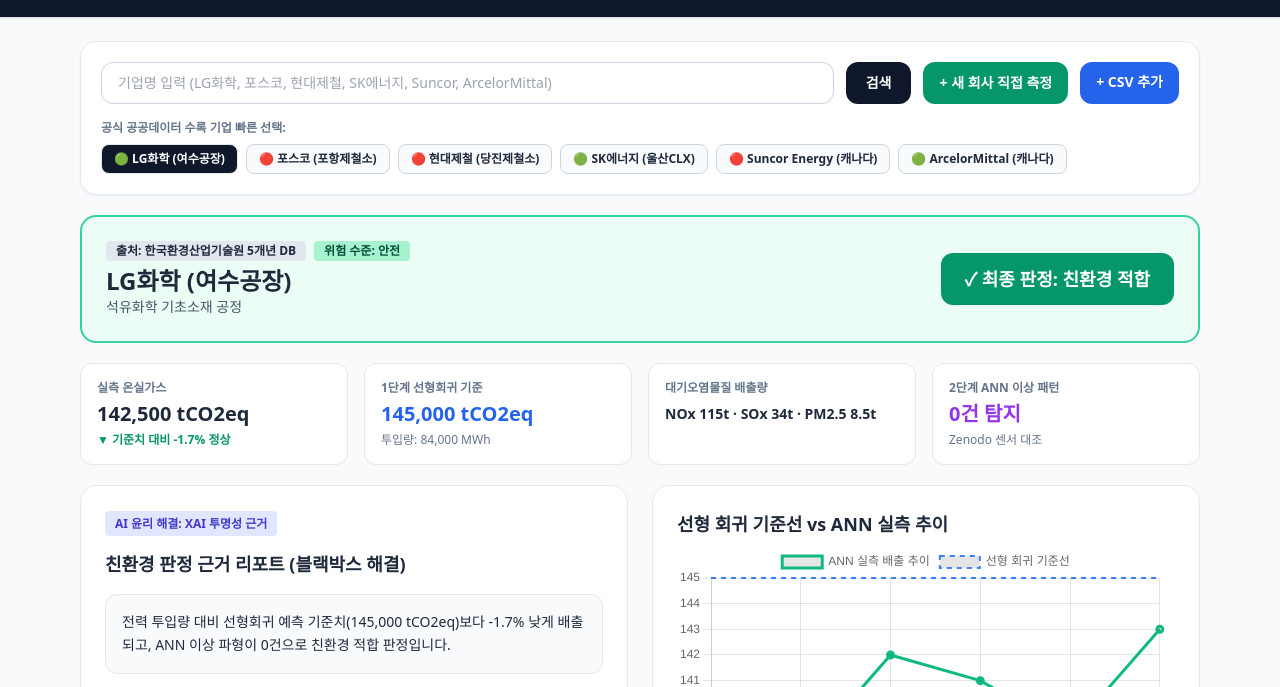
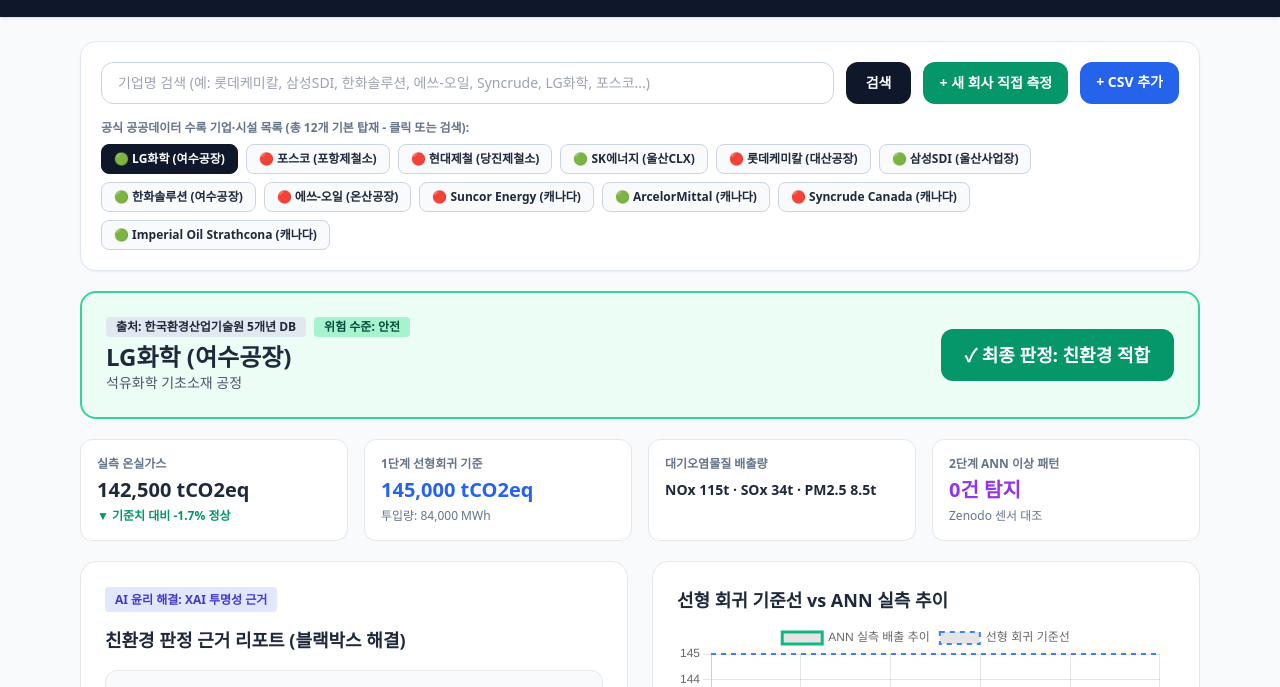
Before and after one commit to ddahyunisthebest/greenverify-ai, a plain HTML site: page index.html in a window 1280 px wide. Shown: the part 71-758 px from the top of the page. Drawn offline with nearby package versions, Linux system fonts and the light colour scheme.

Commit message:
Update index.html

```diff
--- a/index.html
+++ b/index.html
@@ -25,15 +25,15 @@
   <main class="max-w-6xl mx-auto px-4 py-6 space-y-5">
     <section class="bg-white p-5 rounded-2xl border border-slate-200 shadow-sm space-y-4">
       <div class="flex flex-col md:flex-row gap-3">
-        <input id="qInput" type="text" placeholder="기업명 입력 (LG화학, 포스코, 현대제철, SK에너지, Suncor, ArcelorMittal)" class="flex-1 px-4 py-2.5 border border-slate-300 rounded-xl text-sm" />
-        <button id="qBtn" type="button" class="bg-slate-900 text-white px-5 py-2.5 rounded-xl font-bold text-sm">검색</button>
-        <button id="mOpen" type="button" class="bg-emerald-600 text-white px-4 py-2.5 rounded-xl font-bold text-sm">+ 새 회사 직접 측정</button>
-        <label class="bg-blue-600 text-white px-4 py-2.5 rounded-xl font-bold text-sm cursor-pointer text-center">
+        <input id="qInput" type="text" placeholder="기업명 검색 (예: 롯데케미칼, 삼성SDI, 한화솔루션, 에쓰-오일, Syncrude, LG화학, 포스코...)" class="flex-1 px-4 py-2.5 border border-slate-300 rounded-xl text-sm" />
+        <button id="qBtn" type="button" class="bg-slate-900 text-white px-5 py-2.5 rounded-xl font-bold text-sm hover:bg-slate-800">검색</button>
+        <button id="mOpen" type="button" class="bg-emerald-600 text-white px-4 py-2.5 rounded-xl font-bold text-sm hover:bg-emerald-700">+ 새 회사 직접 측정</button>
+        <label class="bg-blue-600 text-white px-4 py-2.5 rounded-xl font-bold text-sm cursor-pointer text-center hover:bg-blue-700">
           + CSV 추가<input id="fInput" type="file" accept=".csv" class="hidden" />
         </label>
       </div>
       <div>
-        <p class="text-xs font-bold text-slate-500 mb-2">공식 공공데이터 수록 기업 빠른 선택:</p>
+        <p class="text-xs font-bold text-slate-500 mb-2">공식 공공데이터 수록 기업·시설 목록 (총 <span id="cnt">12</span>개 기본 탑재 - 클릭 또는 검색):</p>
         <div id="btnBox" class="flex flex-wrap gap-2"></div>
       </div>
     </section>
@@ -85,7 +85,7 @@
   <div id="modal" class="hidden fixed inset-0 bg-black/50 flex items-center justify-center p-4">
     <div class="bg-white rounded-2xl max-w-md w-full p-6 space-y-3">
       <h3 class="text-lg font-black">새 회사 위험도 직접 측정</h3>
-      <input id="mN" type="text" placeholder="기업명 (예: 한화솔루션)" class="w-full p-2 border rounded text-sm" />
+      <input id="mN" type="text" placeholder="기업명 (예: 금호석유화학)" class="w-full p-2 border rounded text-sm" />
       <input id="mE" type="number" placeholder="연간 전력 투입량 MWh (예: 60000)" class="w-full p-2 border rounded text-sm" />
       <input id="mG" type="number" placeholder="실측 온실가스 tCO2eq (예: 140000)" class="w-full p-2 border rounded text-sm" />
       <div class="grid grid-cols-3 gap-2">
@@ -114,25 +114,44 @@
       { id: 4, name: "SK에너지 (울산CLX)", sub: "원유 정제 및 정밀화학 공정", src: "한국환경산업기술원 5개년 DB", eng: 162000, ghg: 274000, base: 280000, air: "NOx 210t · SOx 88t · PM2.5 16.2t", ann: 0, risk: "안전", eco: true,
         txt: "선형회귀 예측 기준치 대비 -2.1% 감축 달성 및 대기오염물질 전 항목 기준치 이내 유지로 친환경 적합 판정입니다.",
         fac: [["에너지 효율 및 탄소 감축", 59], ["SOx 저감 설비 효율", 26], ["NOx 안정적 제어", 15]], act: [275,272,276,274,271,275] },
-      { id: 5, name: "Suncor Energy (캐나다)", sub: "오일샌드 개질 시설", src: "캐나다 GHGRP 공식 DB", eng: 195000, ghg: 482000, base: 365000, air: "NOx 520t · SOx 310t · PM2.5 48.0t", ann: 7, risk: "심각", eco: false,
+      { id: 5, name: "롯데케미칼 (대산공장)", sub: "납사분해(NCC) 및 폴리머 공정", src: "한국환경산업기술원 5개년 DB", eng: 112000, ghg: 238000, base: 207000, air: "NOx 185t · SOx 72t · PM2.5 14.0t", ann: 3, risk: "위험", eco: false,
+        txt: "투입 에너지 대비 선형회귀 예측 기준치(207,000 tCO2eq)를 +15.0% 초과했으며, 열분해로 구간의 NOx 배출 비중(44%)이 높아 친환경 부적합 판정입니다.",
+        fac: [["탄소 기준선 초과(+15.0%)", 46], ["질소산화물(NOx) 배출 비중", 44], ["황산화물(SOx) 영향", 10]], act: [205,215,235,248,240,232] },
+      { id: 6, name: "삼성SDI (울산사업장)", sub: "이차전지 양극활물질 및 셀 공정", src: "한국환경산업기술원 5개년 DB", eng: 68000, ghg: 118000, base: 125800, air: "NOx 42t · SOx 11t · PM2.5 3.1t", ann: 0, risk: "안전", eco: true,
+        txt: "공정 전력 대비 선형회귀 예측 기준치(125,800 tCO2eq)보다 -6.2% 감축되었으며, 대기오염물질이 극소량으로 제어되어 친환경 적합 판정입니다.",
+        fac: [["전력 효율 및 탄소 감축(-6.2%)", 65], ["청정 배기 제어 효율", 25], ["센서 안정성(이상 0건)", 10]], act: [119,117,118,116,118,117] },
+      { id: 7, name: "한화솔루션 (여수공장)", sub: "가성소다 및 염화비닐(PVC) 공정", src: "한국환경산업기술원 5개년 DB", eng: 95000, ghg: 171000, base: 175750, air: "NOx 98t · SOx 28t · PM2.5 7.2t", ann: 0, risk: "안전", eco: true,
+        txt: "선형회귀 예측 기준치(175,750 tCO2eq) 대비 -2.7% 낮게 관리되고 있으며, ANN 이상 패턴이 발견되지 않아 친환경 기준을 충족했습니다.",
+        fac: [["기준선 이하 배출 유지(-2.7%)", 58], ["NOx/SOx 스크러버 효율", 29], ["공정 에너지 안정도", 13]], act: [172,170,171,169,172,170] },
+      { id: 8, name: "에쓰-오일 (온산공장)", sub: "중질유 분해 및 윤활기유 공정", src: "한국환경산업기술원 5개년 DB", eng: 178000, ghg: 362000, base: 329300, air: "NOx 310t · SOx 145t · PM2.5 24.5t", ann: 2, risk: "주의", eco: false,
+        txt: "고도화 설비 가동에 따른 온실가스가 선형회귀 예측 기준치(329,300 tCO2eq) 대비 +9.9% 초과하여 주의 단계 및 친환경 부적합으로 분류되었습니다.",
+        fac: [["황산화물(SOx) 배출 기여도", 42], ["탄소 기준선 초과(+9.9%)", 38], ["질소산화물(NOx) 영향", 20]], act: [330,342,360,375,365,355] },
+      { id: 9, name: "Suncor Energy (캐나다)", sub: "오일샌드 개질 시설", src: "캐나다 GHGRP 공식 DB", eng: 195000, ghg: 482000, base: 365000, air: "NOx 520t · SOx 310t · PM2.5 48.0t", ann: 7, risk: "심각", eco: false,
         txt: "공식 기준치(365,000 tCO2eq) 대비 +32.1% 초과 배출 및 ANN 가스 연소 이상 급등 7회 적발로 친환경 부적합 판정입니다.",
         fac: [["탄소 기준선 초과(+32.1%)", 48], ["NOx 및 SOx 급증 비중", 37], ["ANN 이상 파형 빈도", 15]], act: [360,410,495,540,510,475] },
-      { id: 6, name: "ArcelorMittal (캐나다)", sub: "전기로 저탄소 제강 시설", src: "캐나다 GHGRP 공식 DB", eng: 150000, ghg: 289000, base: 292000, air: "NOx 240t · SOx 95t · PM2.5 19.4t", ann: 0, risk: "안전", eco: true,
+      { id: 10, name: "ArcelorMittal (캐나다)", sub: "전기로 저탄소 제강 시설", src: "캐나다 GHGRP 공식 DB", eng: 150000, ghg: 289000, base: 292000, air: "NOx 240t · SOx 95t · PM2.5 19.4t", ann: 0, risk: "안전", eco: true,
         txt: "전기로 공정 운영으로 선형회귀 기준치 대비 -1.0% 낮게 배출되며 모든 대기오염물질이 기준치 이하로 검증되었습니다.",
-        fac: [["전기로 에너지 효율", 58], ["대기오염물질 안정화", 28], ["데이터 일치율", 14]], act: [290,288,291,287,289,290] }
+        fac: [["전기로 에너지 효율", 58], ["대기오염물질 안정화", 28], ["데이터 일치율", 14]], act: [290,288,291,287,289,290] },
+      { id: 11, name: "Syncrude Canada (캐나다)", sub: "오일샌드 채굴 및 합성원유 시설", src: "캐나다 GHGRP 공식 DB", eng: 220000, ghg: 515000, base: 407000, air: "NOx 610t · SOx 390t · PM2.5 52.0t", ann: 6, risk: "심각", eco: false,
+        txt: "에너지 투입 대비 선형회귀 기준치(407,000 tCO2eq)를 +26.5% 초과했으며, 황산화물(390t)과 질소산화물(610t) 동반 급증으로 심각 등급 판정입니다.",
+        fac: [["탄소 기준선 초과(+26.5%)", 45], ["질소·황산화물 동반 배출", 40], ["ANN 비선형 급등(6회)", 15]], act: [410,445,510,550,530,505] },
+      { id: 12, name: "Imperial Oil Strathcona (캐나다)", sub: "정유 및 석유화학 복합 시설", src: "캐나다 GHGRP 공식 DB", eng: 132000, ghg: 239000, base: 244200, air: "NOx 175t · SOx 64t · PM2.5 12.8t", ann: 0, risk: "안전", eco: true,
+        txt: "열병합 회수 공정 적용으로 선형회귀 기준치(244,200 tCO2eq) 대비 -2.1% 감축을 유지하고 있어 친환경 적합 판정을 받았습니다.",
+        fac: [["열병합 에너지 회수율", 60], ["대기오염물질 안정 제어", 26], ["ANN 센서 정상 파형", 14]], act: [240,238,241,237,239,238] }
     ];
 
     let cur = db[0], chart = null;
 
     function show(item) {
       cur = item;
+      document.getElementById("cnt").textContent = db.length;
       const box = document.getElementById("btnBox");
       box.innerHTML = "";
       db.forEach(d => {
         const b = document.createElement("button");
         b.type = "button";
         b.textContent = (d.eco ? "🟢 " : "🔴 ") + d.name;
-        b.className = "px-3 py-1.5 rounded-lg text-xs font-bold border " + (cur.id === d.id ? "bg-slate-900 text-white" : "bg-slate-50 border-slate-300");
+        b.className = "px-3 py-1.5 rounded-lg text-xs font-bold border transition " + (cur.id === d.id ? "bg-slate-900 text-white border-slate-900" : "bg-slate-50 hover:bg-emerald-50 border-slate-300");
         b.onclick = () => show(d);
         box.appendChild(b);
       });
@@ -193,11 +212,16 @@
       sb.textContent = v <= cur.base ? `예상 배출량: ${v.toLocaleString()} → 친환경 기준 달성!` : `예상 배출량: ${v.toLocaleString()} (기준 초과)`;
     }
 
-    document.getElementById("qBtn").onclick = () => {
+    function doSearch() {
       const q = document.getElementById("qInput").value.trim().toLowerCase();
-      const found = db.find(x => x.name.toLowerCase().includes(q));
-      if (found) show(found); else alert("기본 목록에 없는 기업입니다. [+ 새 회사 직접 측정]으로 추가해 보세요!");
-    };
+      if (!q) return alert("검색할 기업명을 입력하세요.");
+      const found = db.find(x => x.name.toLowerCase().includes(q) || x.sub.toLowerCase().includes(q));
+      if (found) show(found);
+      else alert("목록에 없는 기업입니다. [+ 새 회사 직접 측정] 또는 [+ CSV 추가] 버튼을 눌러 추가해 보세요!");
+    }
+
+    document.getElementById("qBtn").onclick = doSearch;
+    document.getElementById("qInput").onkeyup = (e) => { if (e.key === "Enter") doSearch(); };
     document.getElementById("eS").oninput = sim;
     document.getElementById("fS").oninput = sim;
     document.getElementById("mOpen").onclick = () => document.getElementById("modal").classList.remove("hidden");
```
